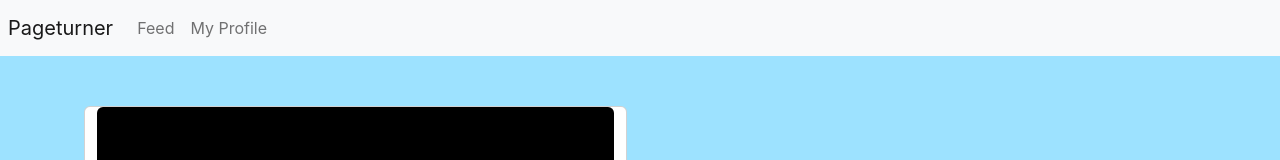
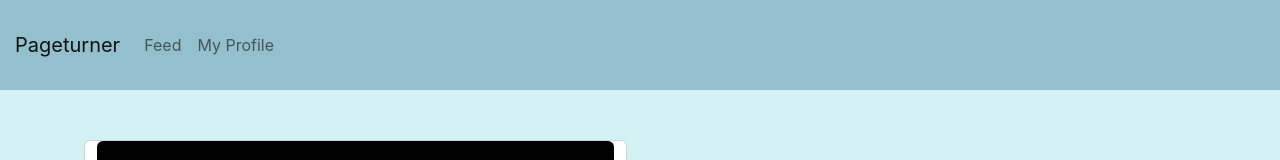
Before and after one commit to liam-prevelige/pageturner-frontend, a React (Create React App) app: page /profile in a window 1280 px wide. Shown: the top 160 px of the page. Built offline with nearby package versions, Linux system fonts and the light colour scheme.

Commit message:
modified navbar color and look

```diff
--- a/src/App.css
+++ b/src/App.css
@@ -3,6 +3,24 @@
     padding: 0;
     margin: 0;
     scroll-behavior: smooth;
+}
+
+.navbar-custom {
+    background-color: #94BFCD;
+    height: 90px;
+    padding:15px;
+    width: 100%;
+    margin: auto;
+    display: flex;
+    flex-direction: row;
+}
+
+.navbar-custom1 {
+    align-items: center;
+    white-space: nowrap;
+    display: inline-block;
+    text-align: center;
+    margin-top: 1rem;
 }
 
 body {
--- a/src/App.js
+++ b/src/App.js
@@ -46,8 +46,16 @@ const PrivateRoute = ({ authState, element: Component, ...rest }) => {
 const App = () => {
   return (
     <Router>
-      <Navbar className="p-2" bg="light" expand="lg">
-        <Navbar.Brand href="/">Pageturner</Navbar.Brand>
+      {/* <Navbar className="p-2" bg="light" variant="light" expand="lg" navbar-custom> */}
+      <Navbar className="variant-light expand-lg navbar-custom">
+        <Navbar.Brand href="/">
+          {/* <img
+            alt="image"
+            src="/logo.png"
+            width="100"
+            height="100"
+          />{' '} */}
+          Pageturner</Navbar.Brand>
         <Navbar.Toggle aria-controls="basic-navbar-nav" />
         <Navbar.Collapse id="basic-navbar-nav">
           <Nav className="me-auto">
@@ -61,7 +69,7 @@ const App = () => {
             <Nav.Link href="/feed">Feed</Nav.Link>
             <Nav.Link href="/profile">My Profile</Nav.Link>
           </Nav>
-          <Nav className="nav navbar-nav navbar-right">
+          <Nav className="navbar-right navbar-custom1">
             <Auth/>
           </Nav>
         </Navbar.Collapse>
--- a/src/components/Auth/Auth.js
+++ b/src/components/Auth/Auth.js
@@ -14,7 +14,7 @@ import {useLocation, useNavigate} from 'react-router-dom';
 // eslint-disable-next-line
 import jwt_decode from 'jwt-decode';
 import {onLogin} from '../../api';
-import {Button} from 'react-bootstrap';
+import {Button, Row, Col} from 'react-bootstrap';
 
 const Auth = () => {
   const location = useLocation();
@@ -51,12 +51,16 @@ const Auth = () => {
     console.log('Google Sign In was unsuccessful. Try again later');
   };
 
-  return (<div>
-    {user ? <div>
-      <div>{user.name}</div>
-      <Button onClick={logout}>Log Out</Button>
-    </div> : <GoogleLogin onSuccess={googleSuccess} onError={googleFailure}/>}
-  </div>);
+  return (
+    <div>
+      {user ? <div>
+        <Row>
+          <Col>{user.name}</Col>
+          <Col><Button onClick={logout}>Log Out</Button></Col>
+        </Row>
+      </div> : <GoogleLogin onSuccess={googleSuccess} onError={googleFailure}/>}
+    </div>
+  );
 };
 
 export default Auth;
--- a/src/components/Profile/index.jsx
+++ b/src/components/Profile/index.jsx
@@ -74,7 +74,7 @@ export const Profile = () => {
   //   setTabIndex(index);
   // };
   return (
-    <div className="gradient-custom-2" style={{backgroundColor: '#9de2ff'}} >
+    <div className="gradient-custom-2" style={{backgroundColor: '#D4F1F4'}} >
       <Row className='justify-content-center align-items-center'>
         <Col className='col-5' style={{marginRight: '1%'}}>
           <MDBRow className="justify-content-center align-items-center">
```
Also changed, not shown: public/logo.png (added), 1 other file (tests, documents, lock files or other folders).
